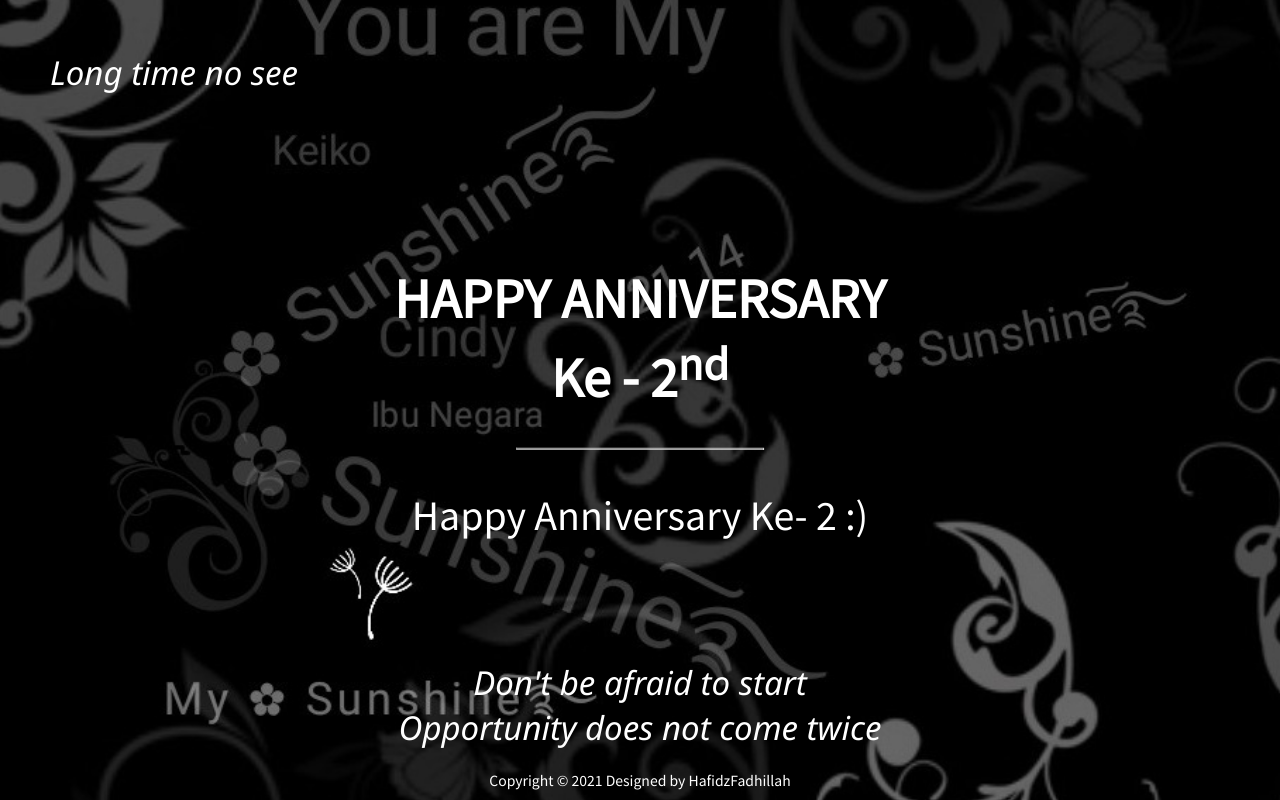
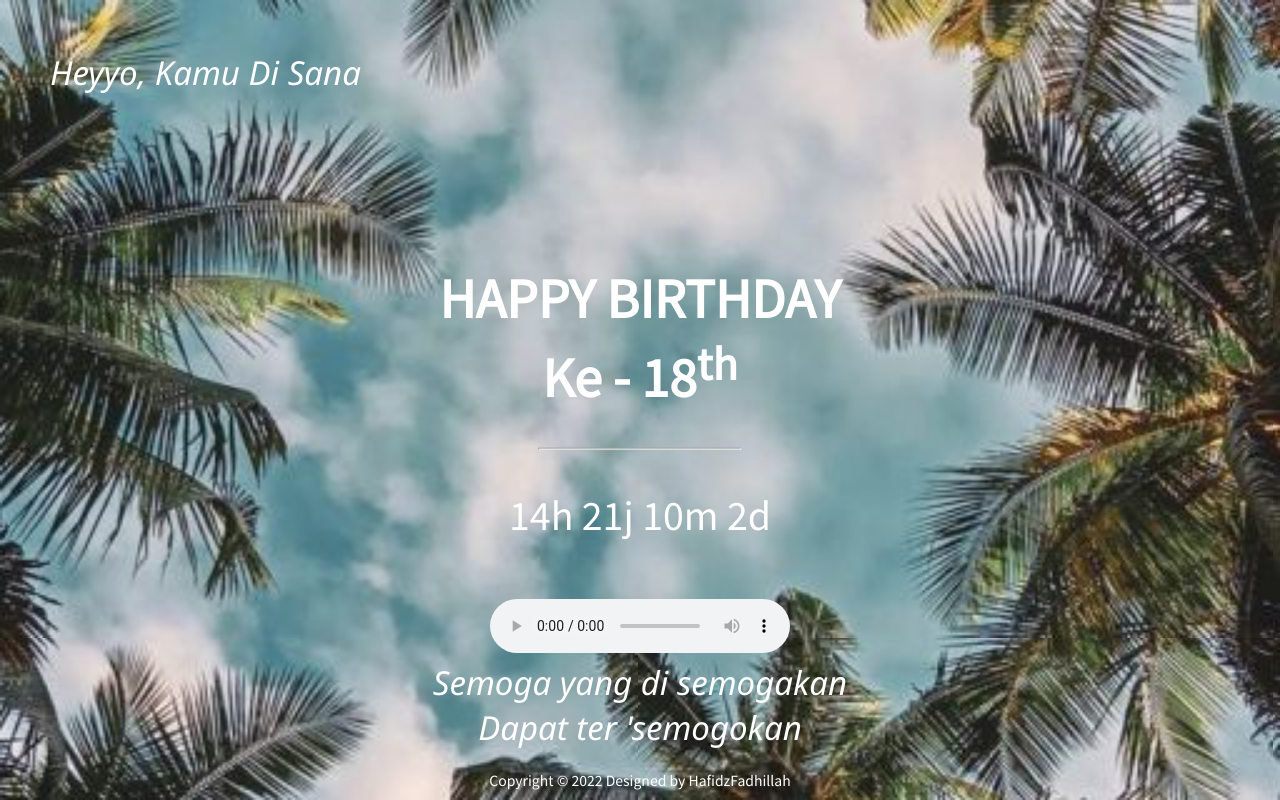
Before and after one commit to Hafidz1121/comingsoonpage, a plain HTML site: page index.html in a window 1280 px wide. Drawn offline with Linux system fonts and the light colour scheme.

Commit message:
Revisi Ultah 19

```diff
--- a/index.html
+++ b/index.html
@@ -13,22 +13,25 @@
   <div class="bgimg">
 
     <div class="topleft">
-      <p>Long time no see</p>
+      <p>Heyyo, Kamu Di Sana</p>
     </div>
 
     <div class="middle">
-      <h1>HAPPY ANNIVERSARY <br> Ke - 2<sup>nd</sup></h1>
+      <h1>HAPPY BIRTHDAY <br> Ke - 18<sup>th</sup></h1>
       <br>
       <hr> <br>
       <h2 id="time"></h2>
     </div>
 
     <div class="bottomleft">
-      <p>Don't be afraid to start <br> Opportunity does not come twice</p>
+      <audio controls>
+        <source src="styles/songs/Happy Birthday.mp3" type="audio/mpeg">
+      </audio>
+      <p>Semoga yang di semogakan <br> Dapat ter 'semogokan</p>
     </div>
 
     <div class="footer">
-      Copyright &copy; 2021
+      Copyright &copy; 2022
       Designed by HafidzFadhillah
     </div>
 
--- a/styles/script.js
+++ b/styles/script.js
@@ -1,4 +1,4 @@
-var countDownDate = new Date("Nov 24, 2021 00:00:00").getTime();
+var countDownDate = new Date("Jan 14, 2022 00:00:00").getTime();
 var x = setInterval(function() {
 
     var now = new Date().getTime();
@@ -13,6 +13,6 @@ var x = setInterval(function() {
 
     if (distance < 0) {
         clearInterval(x);
-        document.getElementById("time").innerHTML = "Happy Anniversary Ke- 2 :)";
+        document.getElementById("time").innerHTML = "Happy Birthday Ke- 18 Tahun :)";
     }
 }, 1000);
--- a/styles/style.css
+++ b/styles/style.css
@@ -13,14 +13,14 @@ body, html {
 
 .bgimg {
     /* background-color: black; */
-    background-image: url("images/bg1.jpg");
+    background-image: url("images/latarbelakang.jpg");
     background-size:cover;
     background-attachment: fixed;
     background-repeat: no-repeat;
     background-position: center;
     height: 100%;
     position: relative;
-    color: white;
+    color: rgb(255, 255, 255);
     font-size: 25px;
 }
 
```
Also changed, not shown: 2 other files.
